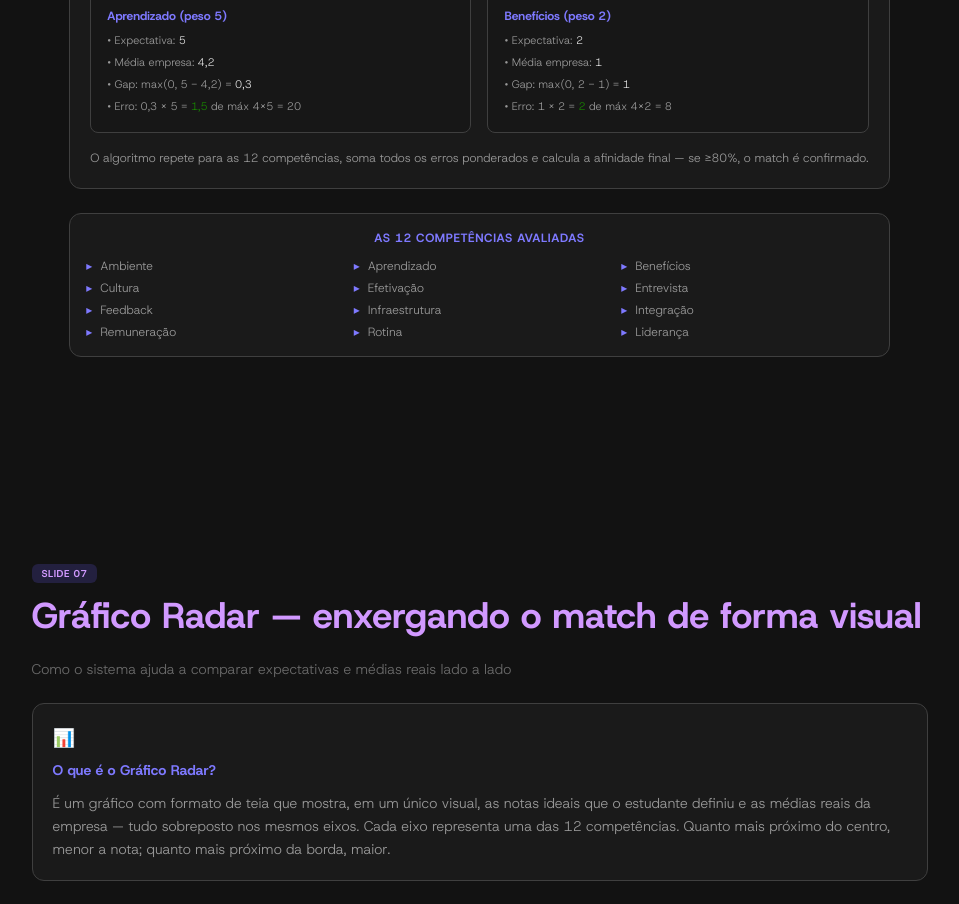
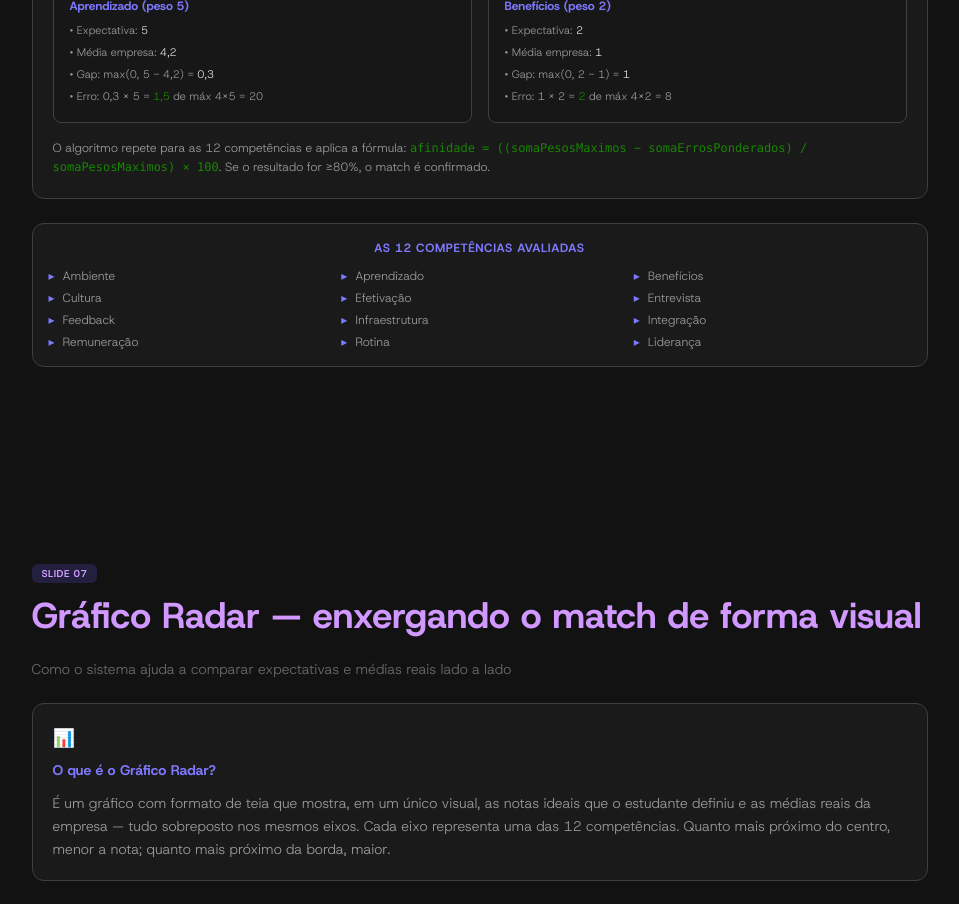
Before and after one commit to pedro-Trovo/Startdoor-landing-page, a React (Vite) app: page /explanation in a window 1280 px wide. Shown: the part 5120-6024 px from the top of the page, without its empty margins (153-1112 px from the left). Built offline with nearby package versions, Linux system fonts and the light colour scheme.

Commit message:
refactor(explanation): adiciona formula explicita no exemplo de match

```diff
--- a/src/pages/Explanation.tsx
+++ b/src/pages/Explanation.tsx
@@ -347,8 +347,9 @@ export default function Explanation() {
             </div>
 
             <p className="text-xs leading-relaxed" style={{ color: 'var(--grey-300)' }}>
-              O algoritmo repete para as 12 competências, soma todos os erros ponderados e calcula
-              a afinidade final — se ≥80%, o match é confirmado.
+              O algoritmo repete para as 12 competências e aplica a fórmula:{' '}
+              <code style={{ color: 'var(--green-100)' }}>afinidade = ((somaPesosMaximos − somaErrosPonderados) / somaPesosMaximos) × 100</code>.
+              Se o resultado for ≥80%, o match é confirmado.
             </p>
           </div>
 
```
